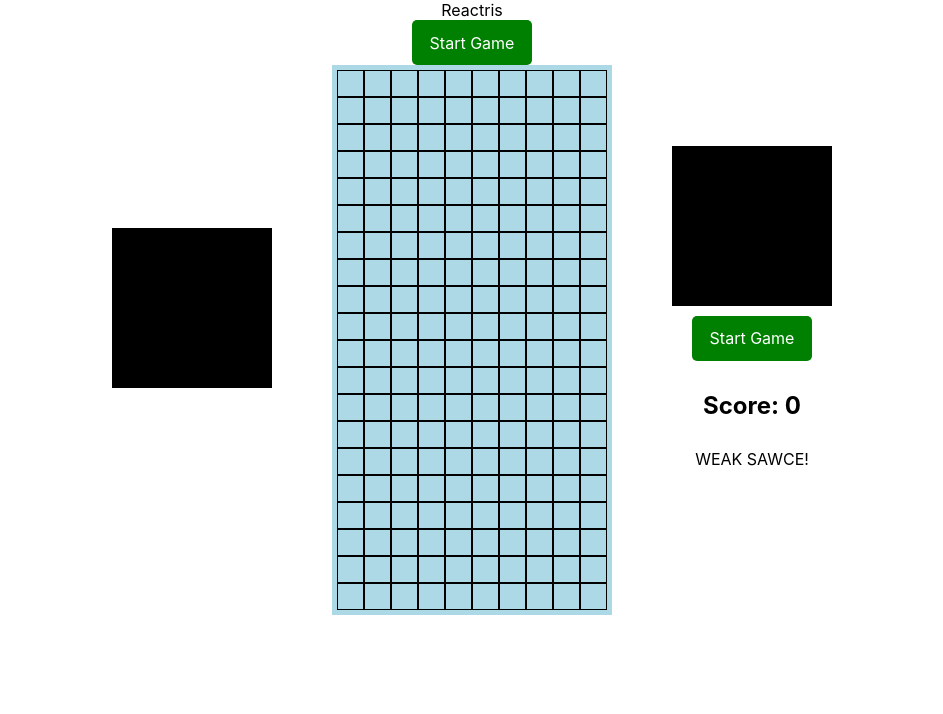
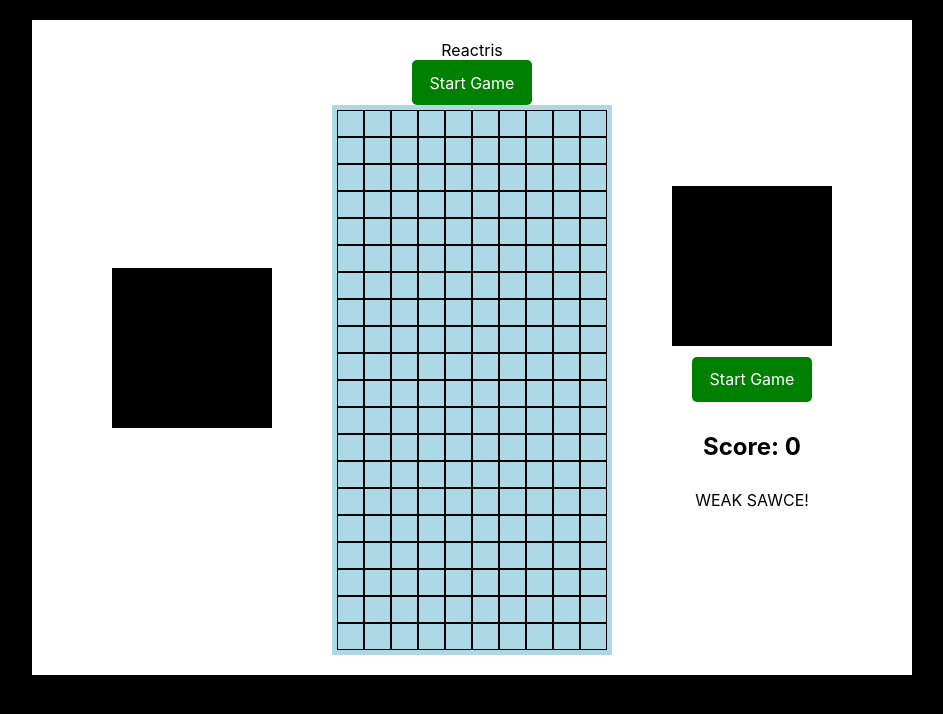
Before and after one commit to wongshington/ArcadeFire, a React (Create React App) app: page /tetris in a window 1280 px wide. Shown: the top 714 px of the page, without its empty margins (168-1111 px from the left). Built offline with nearby package versions, Linux system fonts and the light colour scheme.

Commit message:
Add canvas boiler plate

```diff
--- a/package.json
+++ b/package.json
@@ -6,7 +6,8 @@
     "react": "^16.7.0",
     "react-dom": "^16.7.0",
     "react-redux": "^6.0.0",
-    "react-scripts": "2.1.3",
+    "react-router-dom": "^5.2.0",
+    "react-scripts": "4.0.1",
     "redux": "^4.0.1",
     "redux-logger": "^3.0.6",
     "redux-thunk": "^2.3.0"
--- a/src/App.js
+++ b/src/App.js
@@ -1,13 +1,18 @@
-import React, { Component } from 'react';
-import './App.css';
+import React, { Component } from "react";
+import { BrowserRouter as Router, Route, Link } from "react-router-dom";
+import "./App.css";
 
-import Tetris from './tetris/tetris';
+import Tetris from "./tetris/tetris";
+import Background from "./background/background";
 
 class App extends Component {
 	render() {
 		return (
 			<div className="App grid">
-        <Tetris />
+				<Router>
+					<Route path="/tetris" component={Tetris} />
+				</Router>
+				<Background height={500} width={500} />
 			</div>
 		);
 	}
--- /dev/null
+++ b/src/background/background.css
@@ -0,0 +1,11 @@
+#canvas{
+  /* border: 1px solid black; */
+  position: absolute;
+  z-index: 0;
+  top: 0;
+  left: 0;
+  margin: 0;
+  width: 100%;
+  height: 100%;
+  /* height: 99vh; */
+}
--- /dev/null
+++ b/src/background/background.js
@@ -0,0 +1,24 @@
+import React from "react";
+
+import styles from "./background.css";
+
+const Background = (props) => {
+	const canvasRef = React.useRef(null);
+
+	React.useEffect(() => {
+		const canvas = canvasRef.current;
+		const context = canvas.getContext("2d");
+		context.fillStyle = "#000000";
+		context.fillRect(0, 0, context.canvas.width, context.canvas.height);
+	}, [canvasRef]);
+
+	return (
+		<div style={{ textAlign: "center" }}>
+			<canvas id="canvas" ref={canvasRef} style={{ position: "absolute" }}>
+				{props.children}
+			</canvas>
+		</div>
+	);
+};
+
+export default Background;
--- a/src/tetris/tetris.css
+++ b/src/tetris/tetris.css
@@ -2,6 +2,11 @@
   grid-template-columns: 1fr 1fr 1fr;
   align-items: center;
   min-width: 600px;
+  position: relative;
+  z-index: 1;
+  background-color: white;
+  margin: 20px;
+  padding: 20px;
 }
 
 .start-button{
@@ -41,6 +46,7 @@
   padding-right: 25px;
   padding-bottom: 25px;
   background-color: black;
+  border: 1px solid white;
 }
 
 .red{
```
Also changed, not shown: 2 other files (tests, documents, lock files or other folders). Lines whose indentation alone changed are shown as unchanged.
